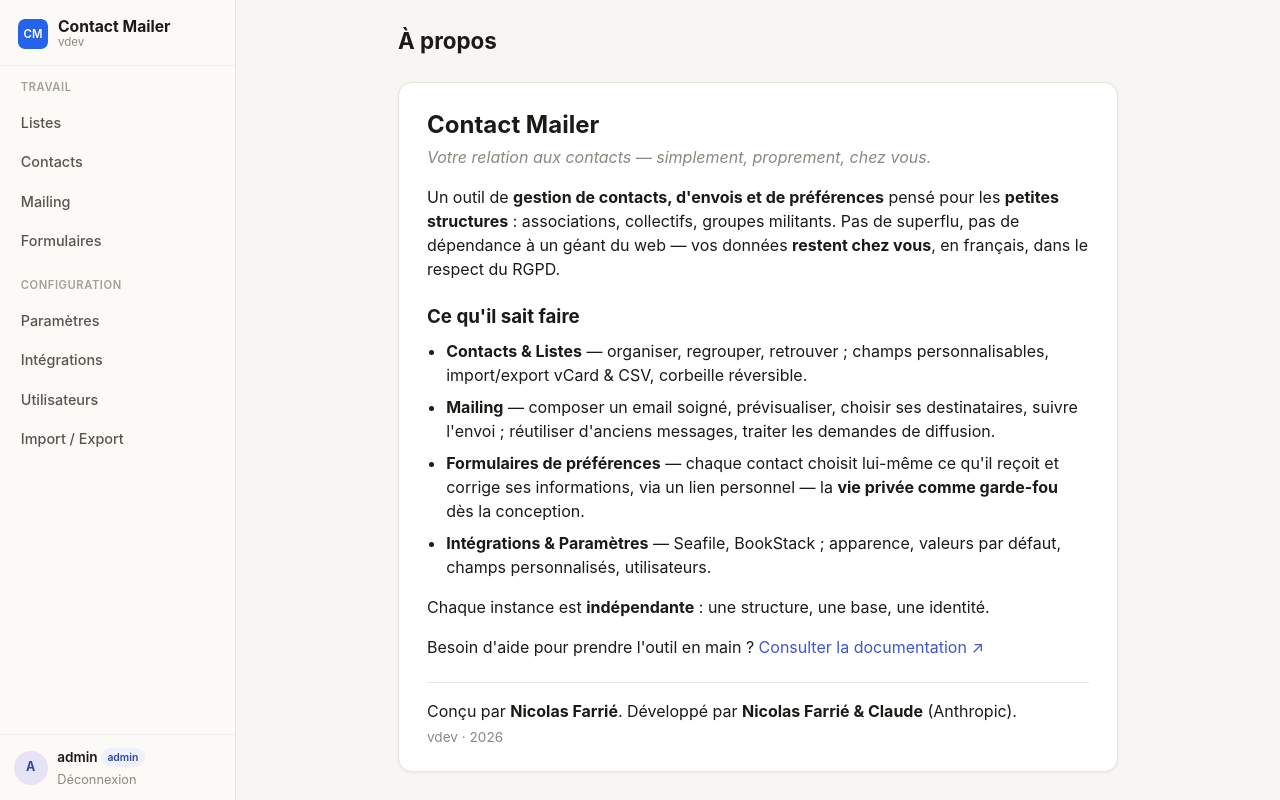
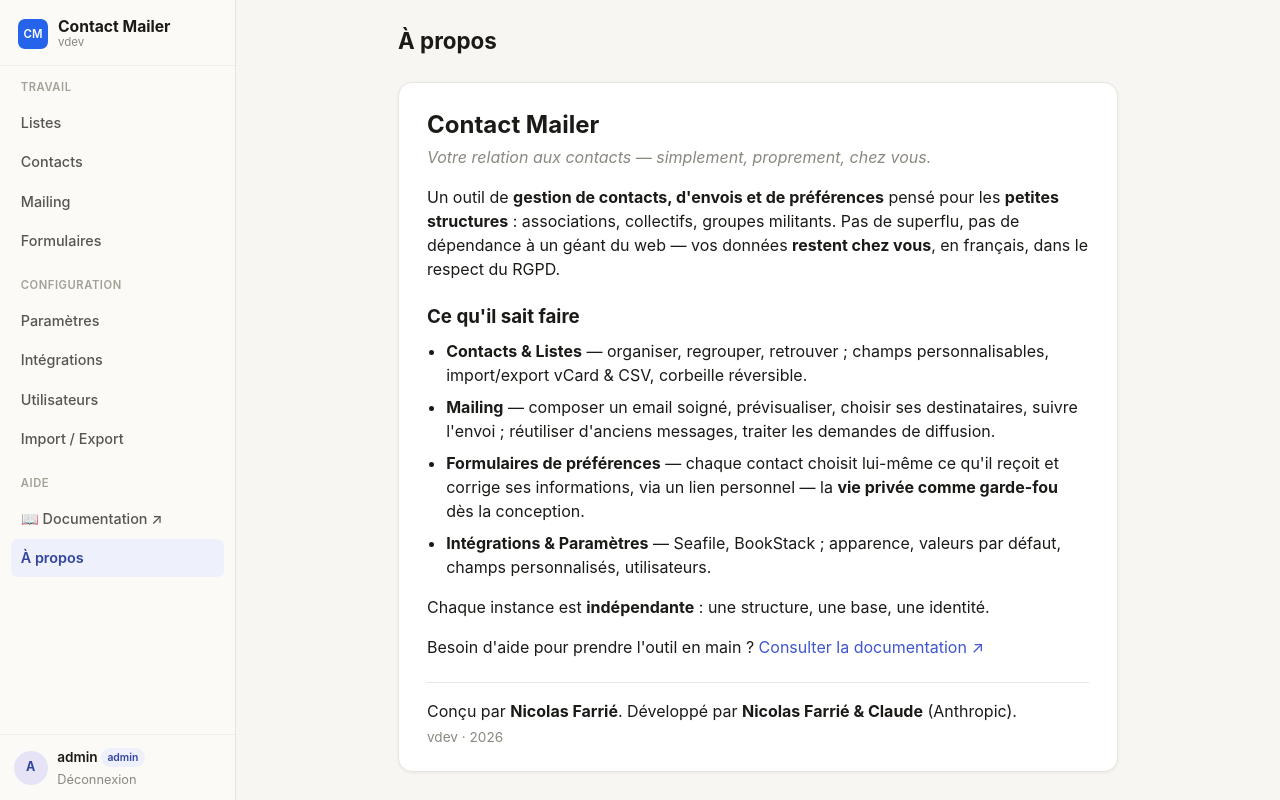
Before and after one commit to nicolas-farrie/contact-mailer, a Flask app: page /a-propos in a window 1280 px wide. Run offline with Flask 3, Linux system fonts and the light colour scheme; a user stored in the database is signed in.

Commit message:
Sidebar — section Aide : Documentation (site public) + À propos
Nouvelle section « Aide » visible par TOUS les utilisateurs (hors bloc admin) :
- 📖 Documentation ↗ → site public Codeberg (nouvel onglet)
- À propos → page interne /a-propos

Co-Authored-By: Claude Opus 4.8 <noreply@anthropic.com>

```diff
--- a/templates/base.html
+++ b/templates/base.html
@@ -69,6 +69,14 @@
                     <a class="sidebar-link{% if request.endpoint == 'imports.index' %} active{% endif %}" href="{{ url_for('imports.index') }}">Import / Export</a>
                 </div>
                 {% endif %}
+
+                {# Aide : doc utilisateur publique (site externe) — visible par tous #}
+                <div class="sidebar-section">
+                    <div class="sidebar-section-label">Aide</div>
+                    <a class="sidebar-link" href="https://contact-mailer.codeberg.page/"
+                       target="_blank" rel="noopener">📖 Documentation ↗</a>
+                    <a class="sidebar-link{% if request.endpoint == 'public.about' %} active{% endif %}" href="{{ url_for('public.about') }}">À propos</a>
+                </div>
             </nav>
             <div class="sidebar-user">
                 <span class="avatar-sm">{{ ((current_user.prenom or current_user.username or ' ')[0] ~ (current_user.nom or ' ')[0])|upper }}</span>
```
